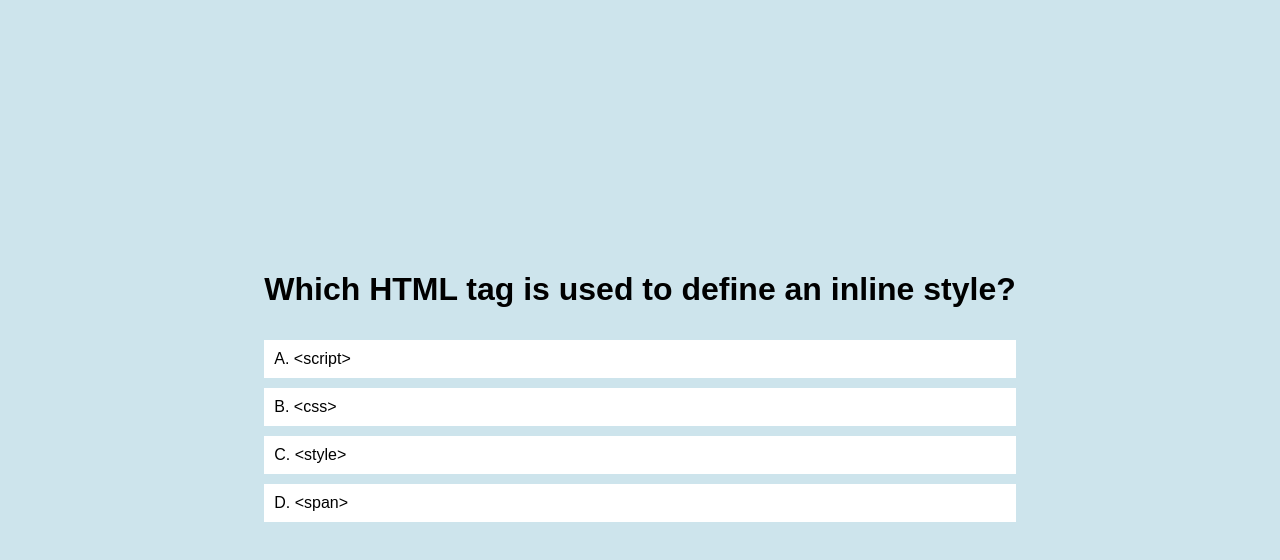
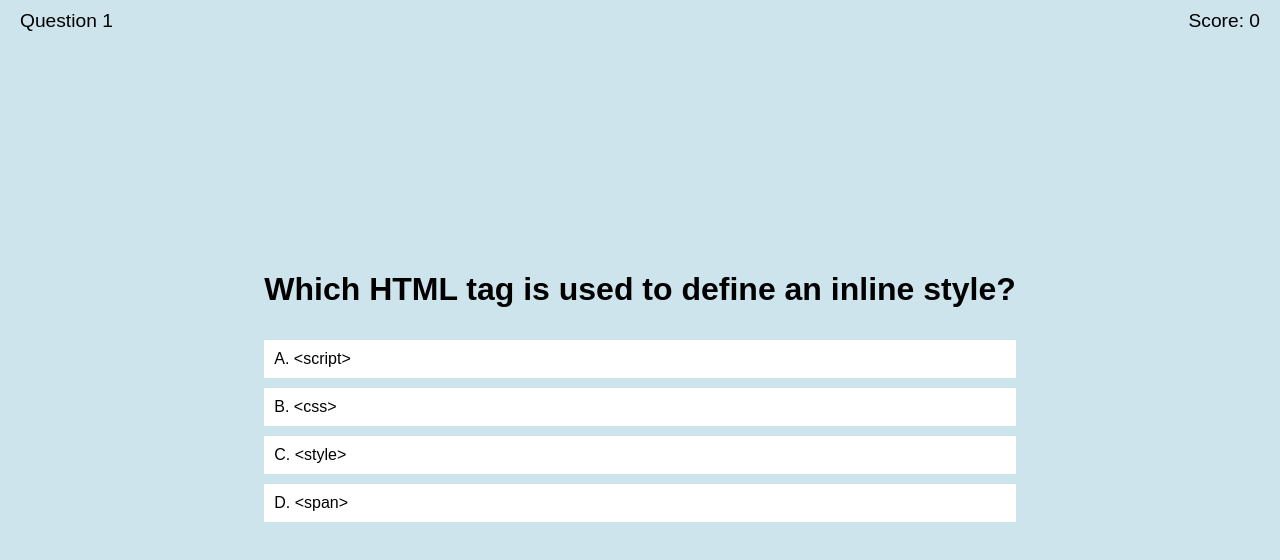
Before and after one commit to CodingWithError/Quick-Quiz-assignment-1, a plain HTML site: page indexMain.html in a window 1280 px wide. Drawn offline with Linux system fonts and the light colour scheme; a web font is replaced by a local one.

Commit message:
added result and question no

```diff
--- a/indexMain.html
+++ b/indexMain.html
@@ -10,6 +10,10 @@
   <title>Quiz Time</title>
 </head>
 <body>
+  <div class="display">
+    <div class="question-no" id="question-no"></div>
+    <div class="score" id="score">Score: 0</div>
+  </div>
   <div id="quiz-container">
     <div class="question" id="question"></div>
     <div class="options" id="options"></div>
--- a/script.js
+++ b/script.js
@@ -17,20 +17,20 @@ const questions = [
 ];
 
 let currentQuestionIndex = 0;
+let score = 0;
 
 function displayQuestion(index) {
   const questionContainer = document.getElementById('question');
   const optionsContainer = document.getElementById('options');
-
+  const questionNoContainer = document.getElementById('question-no');
 
   questionContainer.innerHTML = '';
   optionsContainer.innerHTML = '';
-
+  questionNoContainer.textContent = `Question ${index + 1}`;
 
   const questionText = document.createElement('p');
   questionText.textContent = questions[index].question;
   questionContainer.appendChild(questionText);
-
 
   const options = questions[index].choices;
 
@@ -60,31 +60,30 @@ function checkAnswer(event) {
   const correctOption = questions[currentQuestionIndex].answer;
   const allOptions = optionsContainer.querySelectorAll('input');
 
-
   allOptions.forEach(option => {
     option.disabled = true;
   });
 
-
   if (selectedOption === correctOption) {
     document.getElementById(selectedOption).nextSibling.classList.add('correct');
+    score += 5;
   } else {
     document.getElementById(selectedOption).nextSibling.classList.add('incorrect');
     document.getElementById(correctOption).nextSibling.classList.add('correct');
   }
 
+  document.getElementById('score').textContent = `Score: ${score}`;
 
   setTimeout(() => {
     if (currentQuestionIndex < questions.length - 1) {
       currentQuestionIndex++;
       displayQuestion(currentQuestionIndex);
     } else {
-      alert('Quiz completed!');
+      alert(`Quiz completed! Your final score is: ${score}`);
     }
   }, 1000);
 }
 
-
 window.onload = function() {
   displayQuestion(currentQuestionIndex);
 };
--- a/style2.css
+++ b/style2.css
@@ -14,7 +14,21 @@ h1 {
   font-size: 2em;
 }
 
+.display {
+  width: 100%;
+  display: flex;
+  justify-content: space-between;
+  padding: 10px 20px;
+  position: absolute;
+  top: 0;
+  left: 0;
+  box-sizing: border-box;
+}
 
+.question-no, .score {
+  font-family: "Poetsen One", sans-serif;
+  font-size: 1.2em;
+}
 
 .question {
   margin-top: -30px;
@@ -29,6 +43,7 @@ h1 {
   background-color: white;
   transition: background-color 0.3s ease;
 }
+
 .options div:hover {
   background-color: #bdcff2;
 }
```
